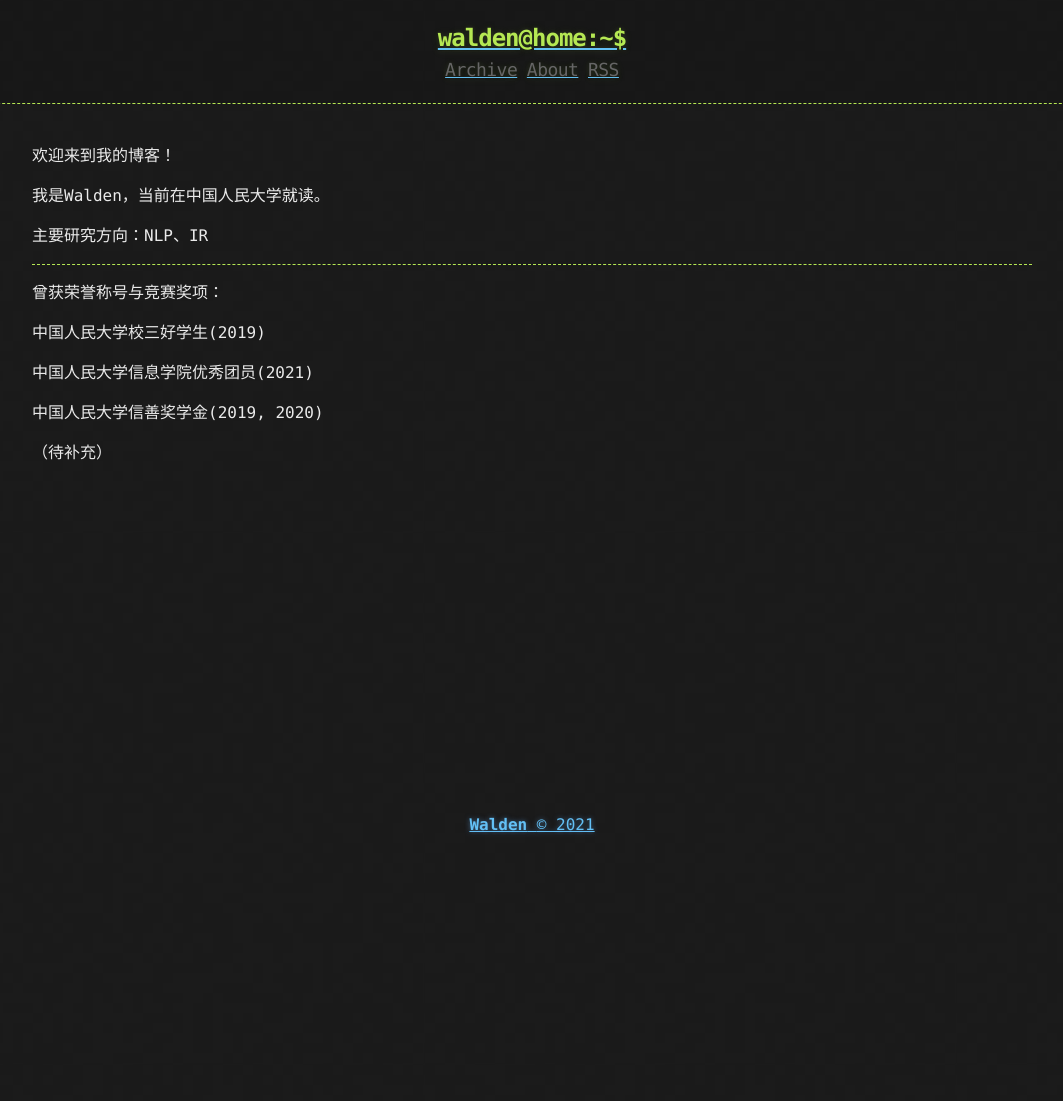
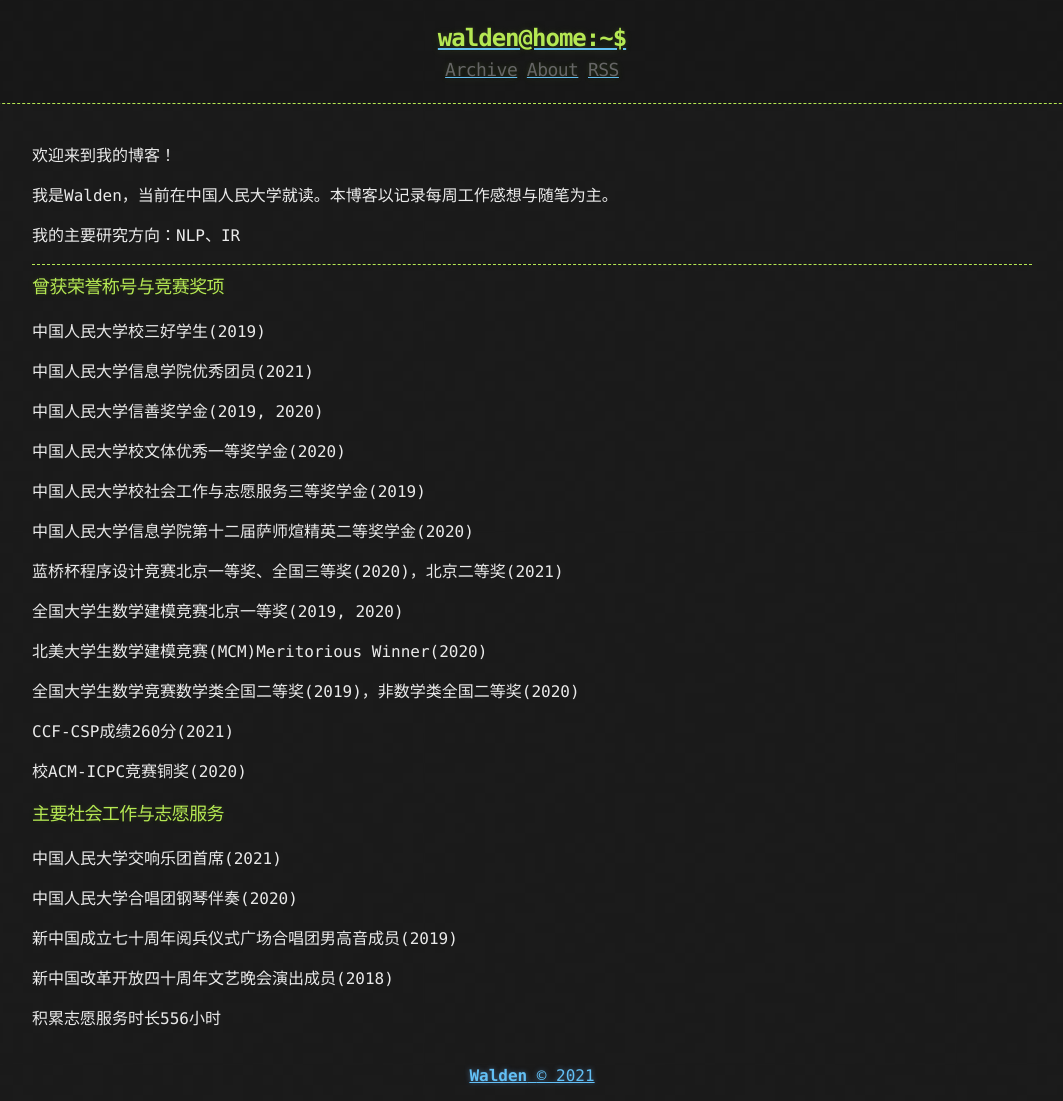
Before and after one commit to WaldenRUC/WaldenRUC.github.io, a Jekyll site: the page built from about.md, in a window 1280 px wide. Shown: the whole page, without its empty margins (108-1171 px from the left). Built offline with Jekyll 4.4.1, drawn with Linux system fonts in a browser that asks for light colours; before the commit the page ends 900 px from its top, so only the background shows below that.

```diff
--- a/about.md
+++ b/about.md
@@ -5,13 +5,13 @@ title: About
 
 欢迎来到我的博客！
 
-我是Walden，当前在中国人民大学就读。
+我是Walden，当前在中国人民大学就读。本博客以记录每周工作感想与随笔为主。
 
-主要研究方向：NLP、IR
+我的主要研究方向：NLP、IR
 
 ***
 
-曾获荣誉称号与竞赛奖项：
+### 曾获荣誉称号与竞赛奖项
 
 中国人民大学校三好学生(2019)
 
@@ -19,6 +19,32 @@ title: About
 
 中国人民大学信善奖学金(2019, 2020)
 
+中国人民大学校文体优秀一等奖学金(2020)
 
+中国人民大学校社会工作与志愿服务三等奖学金(2019)
 
-（待补充）
+中国人民大学信息学院第十二届萨师煊精英二等奖学金(2020)
+
+蓝桥杯程序设计竞赛北京一等奖、全国三等奖(2020)，北京二等奖(2021)
+
+全国大学生数学建模竞赛北京一等奖(2019, 2020)
+
+北美大学生数学建模竞赛(MCM)Meritorious Winner(2020)
+
+全国大学生数学竞赛数学类全国二等奖(2019)，非数学类全国二等奖(2020)
+
+CCF-CSP成绩260分(2021)
+
+校ACM-ICPC竞赛铜奖(2020)
+
+### 主要社会工作与志愿服务
+
+中国人民大学交响乐团首席(2021)
+
+中国人民大学合唱团钢琴伴奏(2020)
+
+新中国成立七十周年阅兵仪式广场合唱团男高音成员(2019)
+
+新中国改革开放四十周年文艺晚会演出成员(2018)
+
+积累志愿服务时长556小时
```
